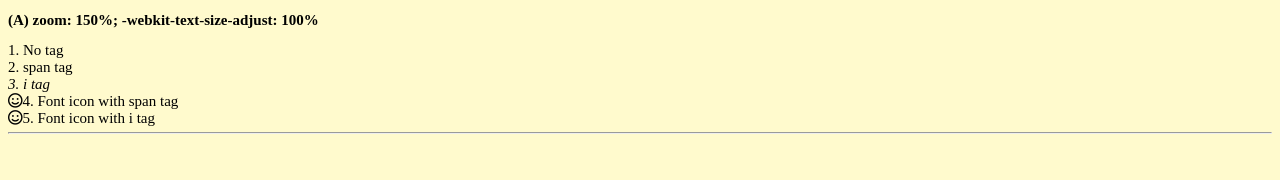
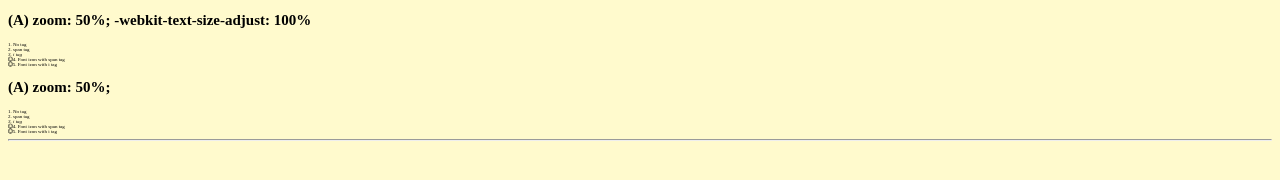
Before and after one commit to zzzmisa/playground, a plain HTML site: page zoom/zoom-with-text-size-adjust.html in a window 1280 px wide. Drawn offline with Linux system fonts and the light colour scheme.

Commit message:
Update zoom-with-text-size-adjust.html

```diff
--- a/zoom/zoom-with-text-size-adjust.html
+++ b/zoom/zoom-with-text-size-adjust.html
@@ -12,8 +12,16 @@
     />
   </head>
   <body style="font-size:10px; background-color: lemonchiffon">
-    <h2>(A) zoom: 150%; -webkit-text-size-adjust: 100%</h2>
-    <div style="zoom: 150%; -webkit-text-size-adjust: 100%">
+    <h2>(A) zoom: 50%; -webkit-text-size-adjust: 100%</h2>
+    <div style="zoom: 50%; -webkit-text-size-adjust: 100%">
+      1. No tag<br />
+      <span>2. span tag</span><br />
+      <i>3. i tag</i><br />
+      <span class="far fa-smile">4. Font icon with span tag</span><br />
+      <i class="far fa-smile">5. Font icon with i tag</i><br />
+    </div>
+    <h2>(A) zoom: 50%;</h2>
+    <div style="zoom: 50%;">
       1. No tag<br />
       <span>2. span tag</span><br />
       <i>3. i tag</i><br />
```
